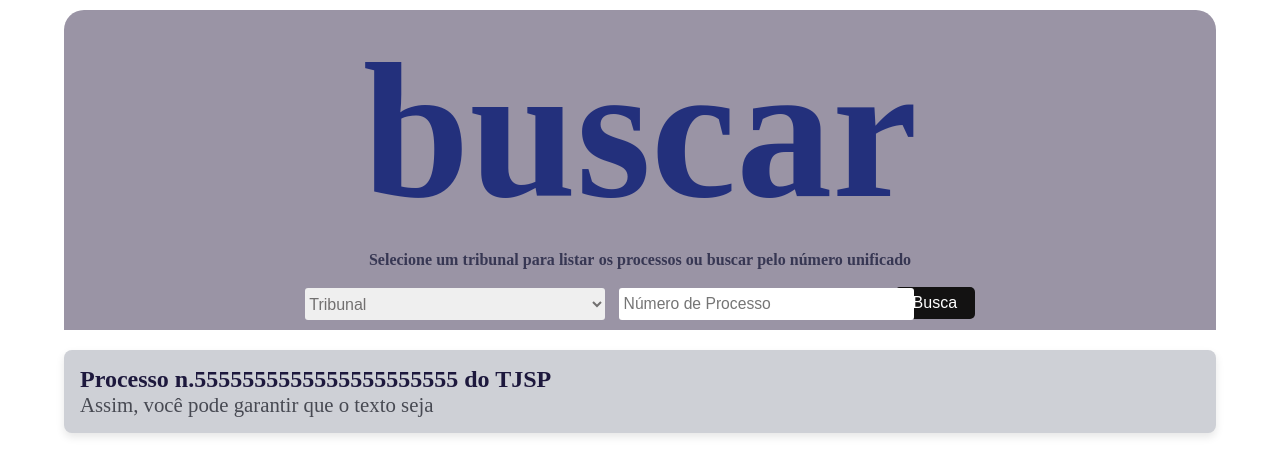
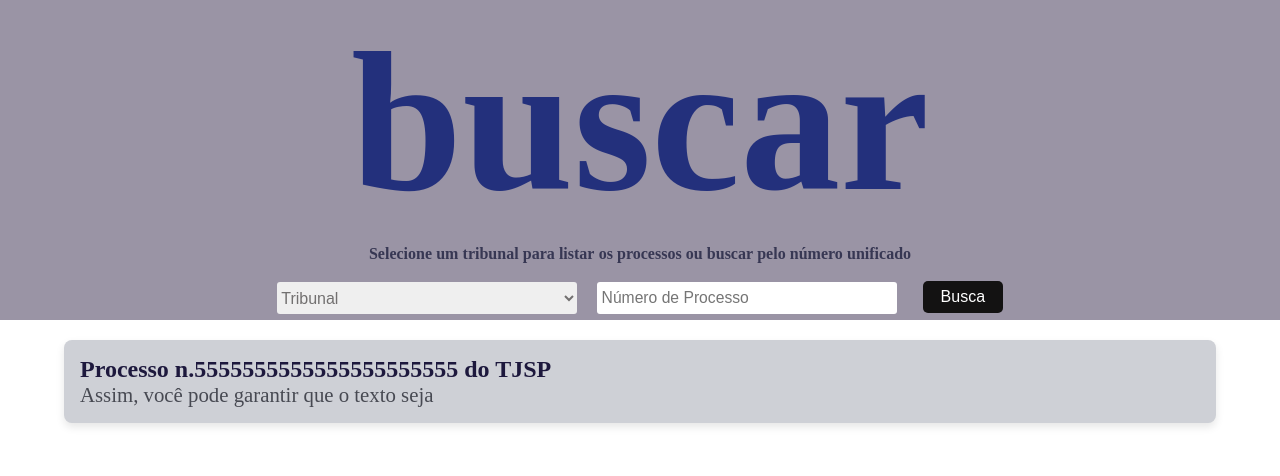
Before and after one commit to KeremJovi/procedural_consultation, a React (Create React App) app: page / in a window 1280 px wide. Shown: the top 476 px of the page. Built offline with nearby package versions, Linux system fonts and the light colour scheme; a web font is replaced by a local one.

Commit message:
refactor: Changed Form component by separately creating a survey component

```diff
--- a/src/components/Form/index.tsx
+++ b/src/components/Form/index.tsx
@@ -1,17 +1,15 @@
 import React, { useState } from 'react';
-
 import Button from '../Button';
 import {
-	FormBox,
 	FormContainer,
 	FormContainerChild,
 	FormFont,
-	FormInput,
 	FormParagraph,
 	FormSearch,
-	FormSelect,
 	FormTitle,
 } from './style';
+
+import Search from '../Search';
 
 function Form() {
 	return (
@@ -25,30 +23,7 @@ function Form() {
 					</FormParagraph>
 				</FormTitle>
 				<FormSearch>
-					<FormBox>
-						<div>
-							<label htmlFor="opcao">
-								<FormSelect id="opcao" name="opcao">
-									<option value="Tribunal" selected>
-										<h3> Tribunal</h3>
-									</option>
-									<option value="opcao1">Opção 1</option>
-									<option value="opcao2">Opção 2</option>
-									<option value="opcao3">Opção 3</option>
-								</FormSelect>
-							</label>
-						</div>
-						<div>
-							<label htmlFor="numberProcess">
-								<FormInput
-									type="text"
-									name="numberProcess"
-									id="numberProcess"
-									placeholder=" Número de Processo"
-								/>
-							</label>
-						</div>
-					</FormBox>
+					<Search />
 					<div>
 						<Button />
 					</div>
--- a/src/components/Form/style.tsx
+++ b/src/components/Form/style.tsx
@@ -2,61 +2,19 @@ import styled from 'styled-components';
 
 export const FormContainer = styled.div`
 	background-color: #9a94a5;
-	border-radius: 20px 20px 0px 0px;
 	padding: 16px;
 	position: relative;
-	width: 90vw;
-	margin: 10px auto;
+	width: 100vw;
+	margin: 0px auto;
 	height: 20rem;
 	display: flex;
 	align-items: center;
 	justify-content: center;
 	gap: 10px;
 
-	@media (max-width: 700px) {
+	@media (max-width: 800px) {
 		width: 90vw;
 		height: 25rem;
-	}
-`;
-export const FormBox = styled.div`
-	max-width: 80%;
-	margin-bottom: 0px;
-	position: relative;
-	top: 1rem;
-	display: grid;
-	grid-template-columns: repeat(auto-fit, minmax(250px, 1fr));
-	list-style: none;
-	column-gap: 4rem;
-	row-gap: 0.5rem;
-
-	@media (max-width: 700px) {
-		display: grid;
-		justify-items: center;
-	}
-`;
-export const FormSelect = styled.select`
-	border: none;
-	border-radius: 3px;
-	width: 120%;
-	height: 2rem;
-	font-size: 1rem;
-	color: #727070;
-
-	@media (max-width: 700px) {
-		width: 50vw;
-	}
-`;
-
-export const FormInput = styled.input`
-	border: none;
-	border-radius: 3px;
-	width: 118%;
-	height: 2rem;
-	font-size: 0.98rem;
-	color: #727070;
-
-	@media (max-width: 700px) {
-		width: 50vw;
 	}
 `;
 
@@ -82,7 +40,7 @@ export const FormParagraph = styled.p`
 	font-family: 'Noto Serif Khojki', serif;
 	align-items: center;
 
-	@media (max-width: 700px) {
+	@media (max-width: 800px) {
 		width: 60vw;
 		word-wrap: normal;
 		overflow-wrap: normal;
@@ -99,13 +57,20 @@ export const FormFont = styled.h1`
 	color: #23307c;
 	font-family: 'League Script', cursive;
 	font-weight: bold;
+
+	@media (min-width: 1200px) {
+		font-size: 200px;
+	}
 `;
 export const FormSearch = styled.div`
 	display: flex;
 	justify-content: center;
 
-	@media (max-width: 700px) {
+	@media (max-width: 800px) {
 		display: grid;
 		margin: 0px auto;
+		align-items: center;
+		justify-content: center;
+		justify-items: center;
 	}
 `;
```
